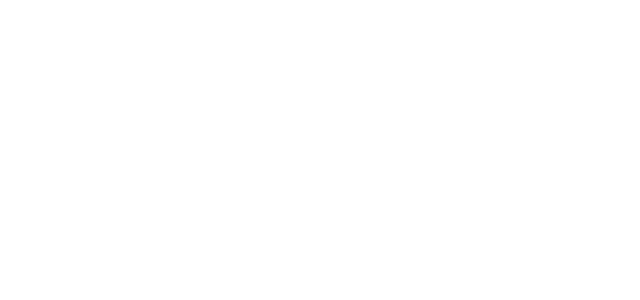
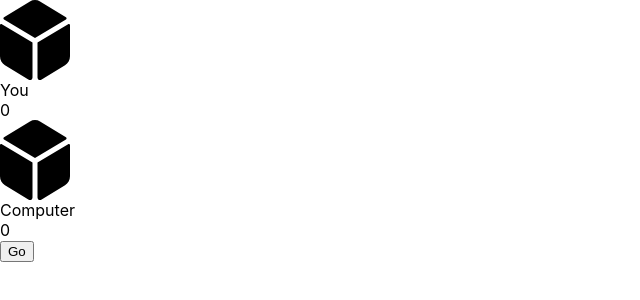
Before and after one commit to dwalker109/dice, a React (Create React App) app: page / in a window 1280 px wide. Shown: the top 300 px of the page, without its empty margins (0-640 px from the left). Built offline with nearby package versions, Linux system fonts and the light colour scheme.

Commit message:
Adds skeleton match UI, actors and fixes some state bugs

```diff
--- a/src/apps/dice/App.tsx
+++ b/src/apps/dice/App.tsx
@@ -1,8 +1,9 @@
 import React, { FC } from "react";
 import { Provider } from "react-redux";
 import { store } from "./store";
+import Match from "./features/match/Match";
 
-const App: FC = () => null;
+const App: FC = () => <Match />;
 
 const ReduxApp: FC = () => (
   <Provider store={store}>
--- /dev/null
+++ b/src/apps/dice/features/actor/Actor.tsx
@@ -0,0 +1,29 @@
+import React, { FC } from "react";
+import { Player } from "../../types";
+import { useSelector } from "react-redux";
+import { selectActiveDiceRound } from "../dice/diceSelectors";
+import { selectHistory } from "../match/matchSelectors";
+import { Dice } from "../dice/Dice";
+
+type ActorProps = { player: Player };
+const Actor: FC<ActorProps> = ({ player }) => {
+  const activeDiceRound = useSelector(selectActiveDiceRound);
+  const history = useSelector(selectHistory);
+
+  const { result } = activeDiceRound.rolls.find(it => {
+    return it.player.id === player.id;
+  }) || {
+    result: [0],
+  };
+  const [, score] = history.find(([it]) => it === player.id) || [undefined, 0];
+
+  return (
+    <div className="Actor-main">
+      <Dice results={result} />
+      <div className="Actor-name">{player.name}</div>
+      <div className="Actor-score">{score}</div>
+    </div>
+  );
+};
+
+export default Actor;
--- /dev/null
+++ b/src/apps/dice/features/actor/players.ts
@@ -0,0 +1,20 @@
+import { Player } from "../../types";
+import { v4 as uuid } from "uuid";
+
+/**
+ * For MVP, two static players with no internal state
+ */
+
+const p1: Player = {
+  id: uuid(),
+  name: "You",
+  cpu: false,
+};
+
+const p2: Player = {
+  id: uuid(),
+  name: "Computer",
+  cpu: true,
+};
+
+export { p1, p2 };
--- /dev/null
+++ b/src/apps/dice/features/match/Match.tsx
@@ -0,0 +1,33 @@
+import React, { FC, useEffect, useState } from "react";
+import { useDispatch } from "react-redux";
+import Actor from "../actor/Actor";
+import { p1, p2 } from "../actor/players";
+import { initMatch, runMatch } from "./matchThunk";
+
+const Match: FC = () => {
+  // Simple local state for players for life of component, for now
+  const [player1] = useState(p1);
+  const [player2] = useState(p2);
+
+  const dispatch = useDispatch();
+
+  useEffect(() => {
+    dispatch(initMatch([player1, player2]));
+  }, [dispatch, player1, player2]);
+
+  return (
+    <div className="Match-main">
+      <div className="Match-p1">
+        <Actor player={player1} />
+      </div>
+      <div className="Match-p2">
+        <Actor player={player2} />
+      </div>
+      <div className="Match-go">
+        <button onClick={() => dispatch(runMatch())}>Go</button>
+      </div>
+    </div>
+  );
+};
+
+export default Match;
--- a/src/apps/dice/features/match/matchSlice.ts
+++ b/src/apps/dice/features/match/matchSlice.ts
@@ -38,10 +38,10 @@ const matchSlice = createSlice({
       state.winner = winner;
 
       // Tuple -> Map -> Tuple conversion b/c cannot serialise a Map, but Map lookups are +1
-      const historyMap = new Map<Player, number>(state.history);
-      const playerWins = historyMap.get(winner) || 0;
-      historyMap.set(winner, playerWins + 1);
-      state.history = Array.from(historyMap);
+      const historyMap = new Map<string, number>(state.history);
+      const playerWins = historyMap.get(winner.id) || 0;
+      historyMap.set(winner.id, playerWins + 1);
+      state.history = Array.from(historyMap.entries());
 
       state.diceRoundIds.push(diceRound.id);
     },
--- a/src/apps/dice/features/match/matchThunk.ts
+++ b/src/apps/dice/features/match/matchThunk.ts
@@ -1,29 +1,21 @@
-import { v4 as uuid } from "uuid";
 import { AppThunk, Player } from "../../types";
 import { selectActiveDiceRound } from "../dice/diceSelectors";
-import { roll, archive } from "../dice/diceSlice";
+import { archive, roll } from "../dice/diceSlice";
 import { selectPlayers, selectRuleset } from "./matchSelectors";
 import { draw, finish, init, start } from "./matchSlice";
 import { fallback } from "./rulesets";
 
-export const p1: Player = {
-  id: uuid(),
-  name: "You",
-  cpu: false,
-};
-
-export const p2: Player = {
-  id: uuid(),
-  name: "Computer",
-  cpu: true,
-};
-
-const initMatch = (): AppThunk => async (dispatch): Promise<void> => {
-  // Init with players (hardcoded 2p as per spec)
-  dispatch(init({ players: [p1, p2], ruleset: "STANDARD" }));
+const initMatch = (players: Player[]): AppThunk => async (
+  dispatch
+): Promise<void> => {
+  // Init with players
+  dispatch(init({ players: players, ruleset: "STANDARD" }));
 };
 
 const runMatch = (): AppThunk => async (dispatch, getState): Promise<void> => {
+  // Get the dice ready
+  dispatch(archive());
+
   // Start a new game
   dispatch(start());
 
@@ -42,9 +34,6 @@ const runMatch = (): AppThunk => async (dispatch, getState): Promise<void> => {
   } else {
     dispatch(draw({ diceRound }));
   }
-
-  // Get the dice ready again
-  dispatch(archive());
 };
 
 export { initMatch, runMatch };
--- a/src/apps/dice/types.ts
+++ b/src/apps/dice/types.ts
@@ -1,4 +1,3 @@
-import { SupportedRulesets, Ruleset } from "./types";
 import { appReducer } from "./store";
 import { ThunkAction, Action } from "@reduxjs/toolkit";
 
@@ -36,7 +35,7 @@ export interface Ruleset {
 
 export type RulesetLookup = Map<SupportedRulesets, Ruleset>;
 
-export type MatchHistory = [Player, number];
+export type MatchHistory = [string, number];
 
 export type MatchState = {
   id: string;
```
Also changed, not shown: 1 other file (tests, documents, lock files or other folders).
